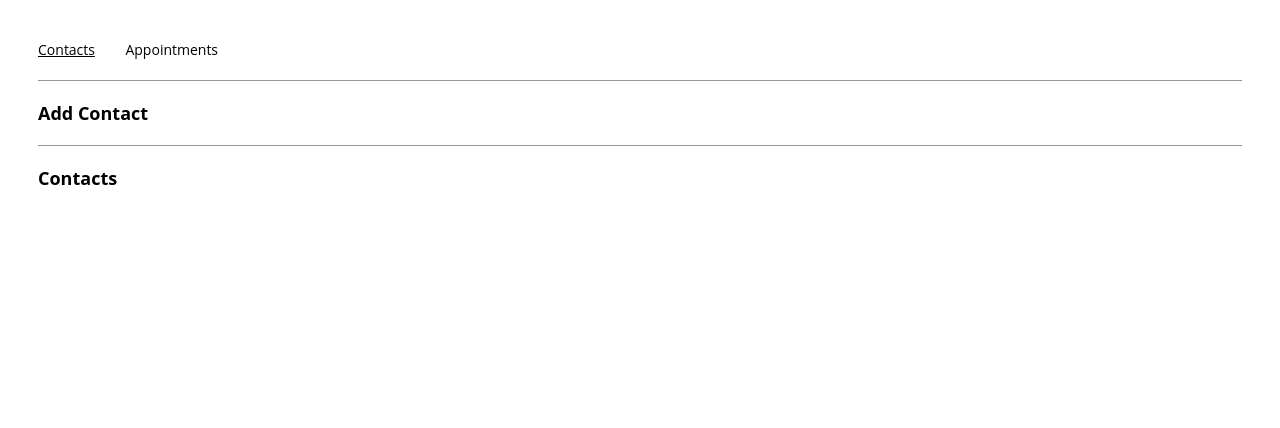
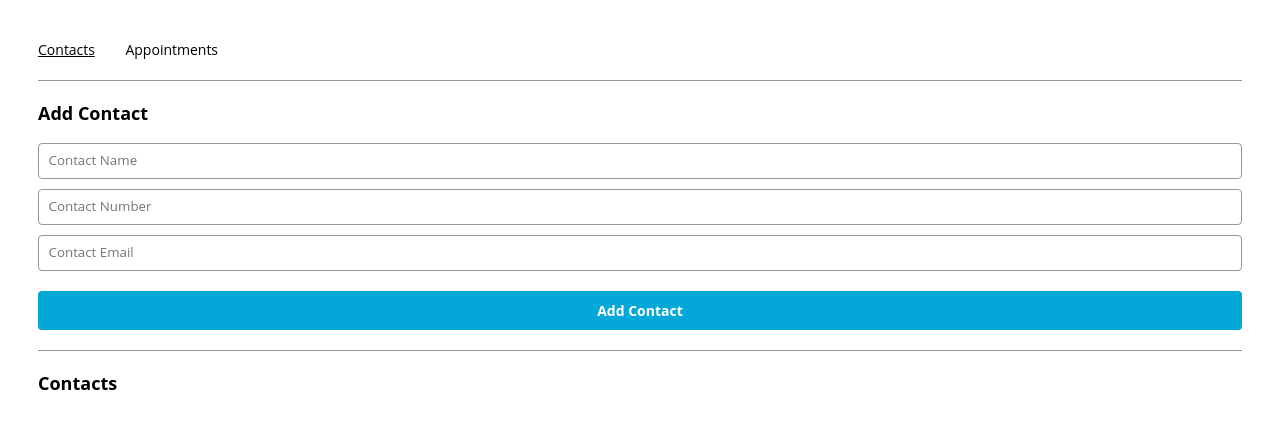
Before and after one commit to DShreeve/react-appointment-planner, a React (Create React App) app: page /contacts in a window 1280 px wide. Shown: the top 428 px of the page. Built offline with nearby package versions, Linux system fonts and the light colour scheme.

Commit message:
Added contactPage & contactForm functionality

```diff
--- a/src/components/contactForm/ContactForm.js
+++ b/src/components/contactForm/ContactForm.js
@@ -10,6 +10,38 @@
   handleSubmit
 }) => {
   return (
-    ContactForm
+    <form onSubmit={handleSubmit}>
+      <label>
+        <input
+          type="text"
+          name="name"
+          value={name}
+          onChange={(e) => setName(e.target.value)}
+          required
+          placeholder="Contact Name"
+        />
+      </label>
+      <label>
+        <input
+          type="tel"
+          name="phone"
+          value={phone}
+          onChange={(e) => setPhone(e.target.value)}
+          required
+          placeholder="Contact Number"
+        />
+      </label>
+      <label>
+        <input
+          type="email"
+          name="email"
+          value={email}
+          onChange={(e) => setEmail(e.target.value)}
+          required
+          placeholder="Contact Email"
+        />
+      </label>
+      <input type="submit" value="Add Contact" />
+    </form>
   );
 };
--- a/src/containers/contactsPage/ContactsPage.js
+++ b/src/containers/contactsPage/ContactsPage.js
@@ -21,7 +21,8 @@
   useEffect(() => {
     const nameIsDuplicate = () => {
       const contained = contacts.find((contact) => contact.name === name);
-      return contained? false : true ;
+      return contained? true : false ;
+
     }
     setDuplicate(nameIsDuplicate());
   },[name, duplicate, contacts])
```
